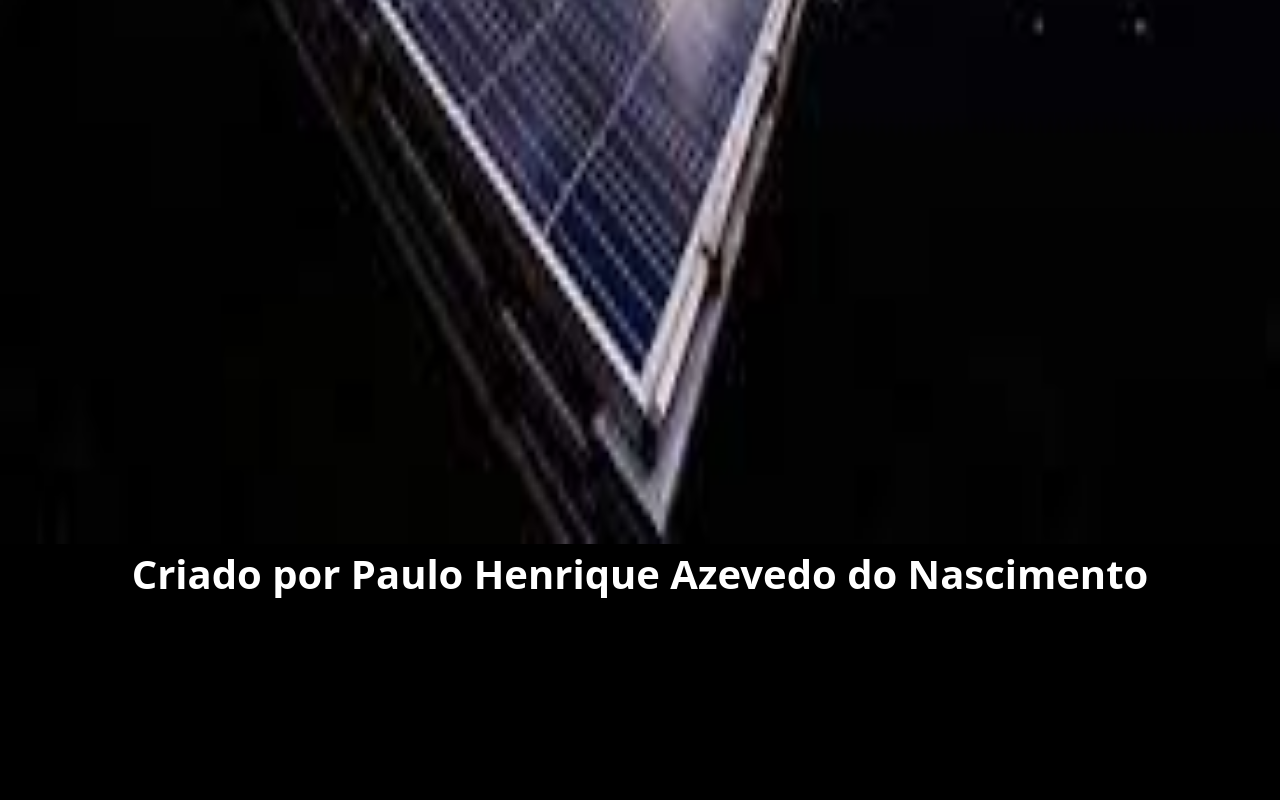
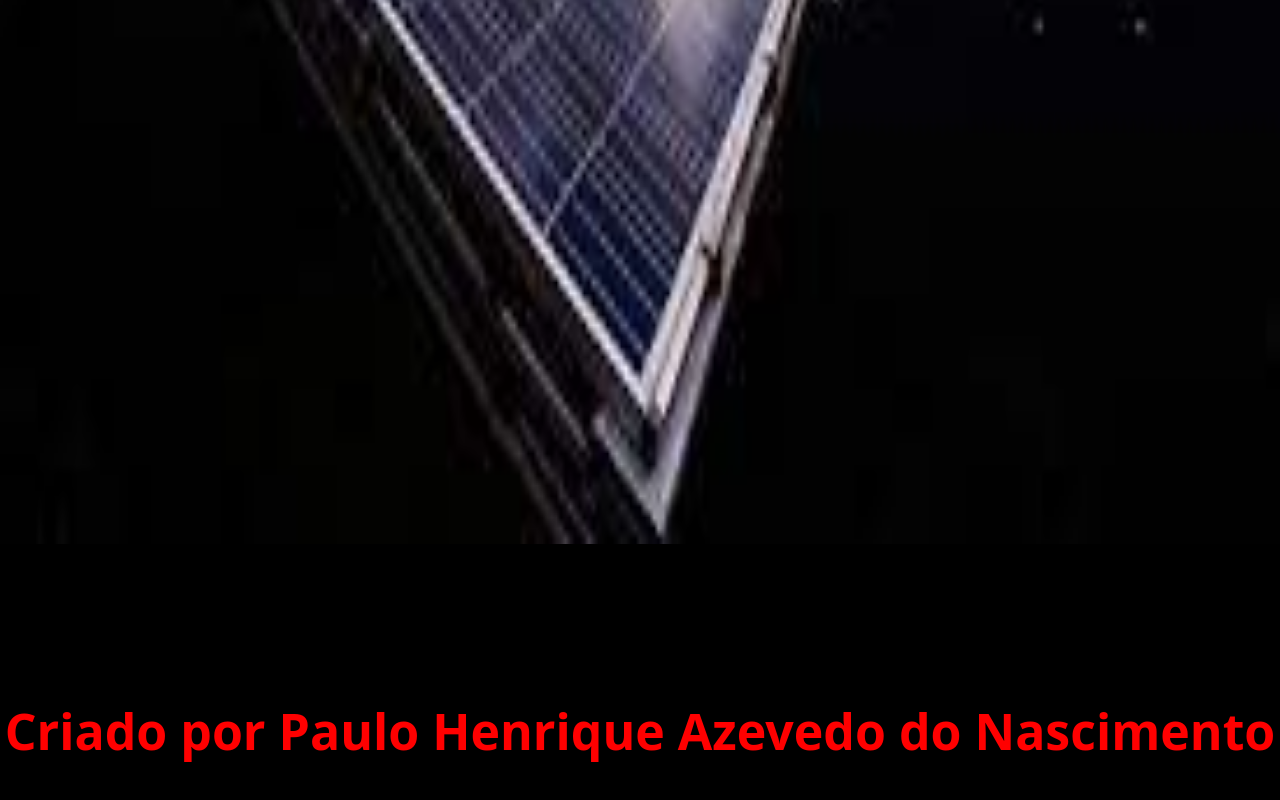
Before and after one commit to Paulo19961944/Calculadora-Solar, a plain HTML site: page index.html in a window 1280 px wide. Shown: the part 1611-2411 px from the top of the page. Drawn offline with nearby package versions, Linux system fonts and the light colour scheme.

Commit message:
Update index.html

```diff
--- a/index.html
+++ b/index.html
@@ -23,7 +23,7 @@
 
 	<footer>
 
-		<p>Criado por Paulo Henrique Azevedo do Nascimento</p>
+		<p class="autor">Criado por Paulo Henrique Azevedo do Nascimento</p>
 
 	</footer>
 
```
